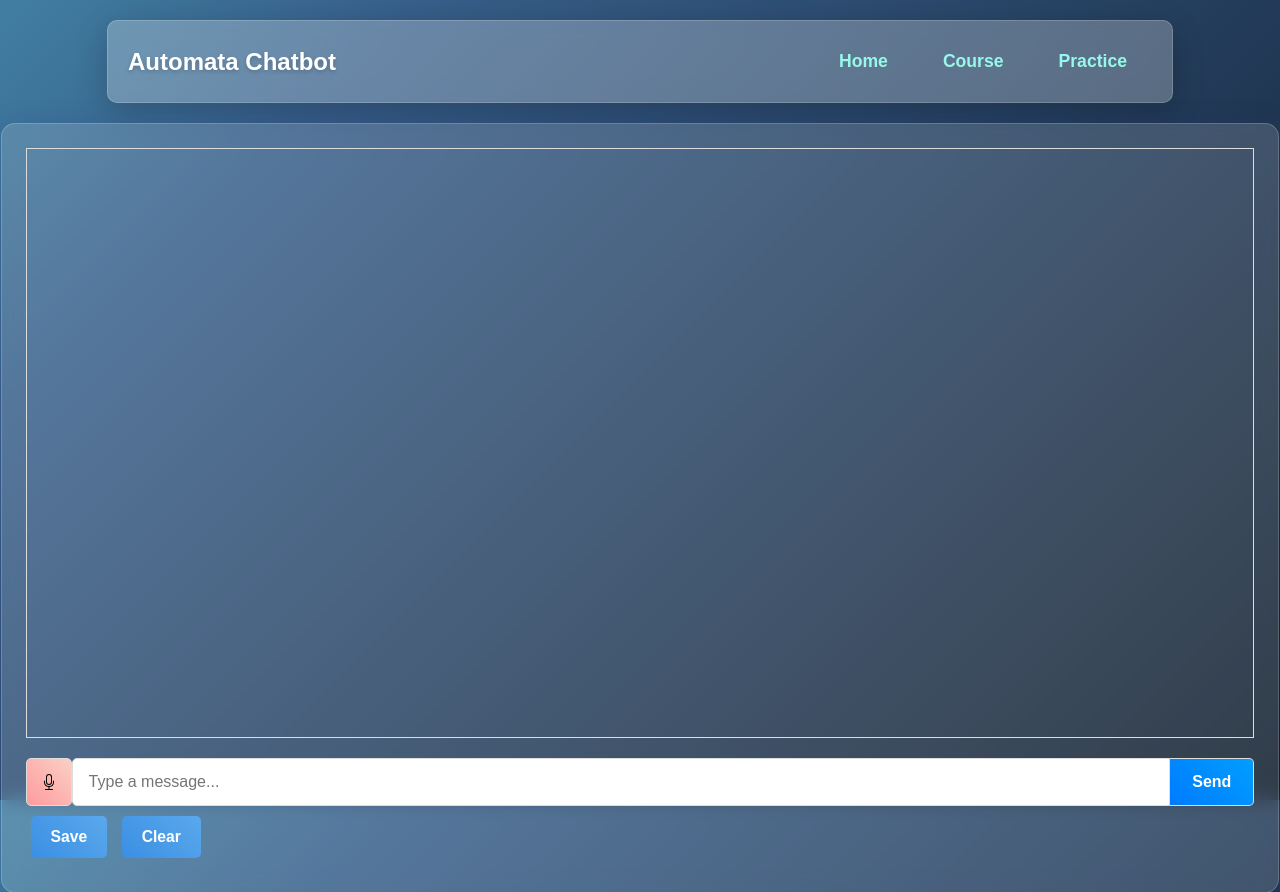
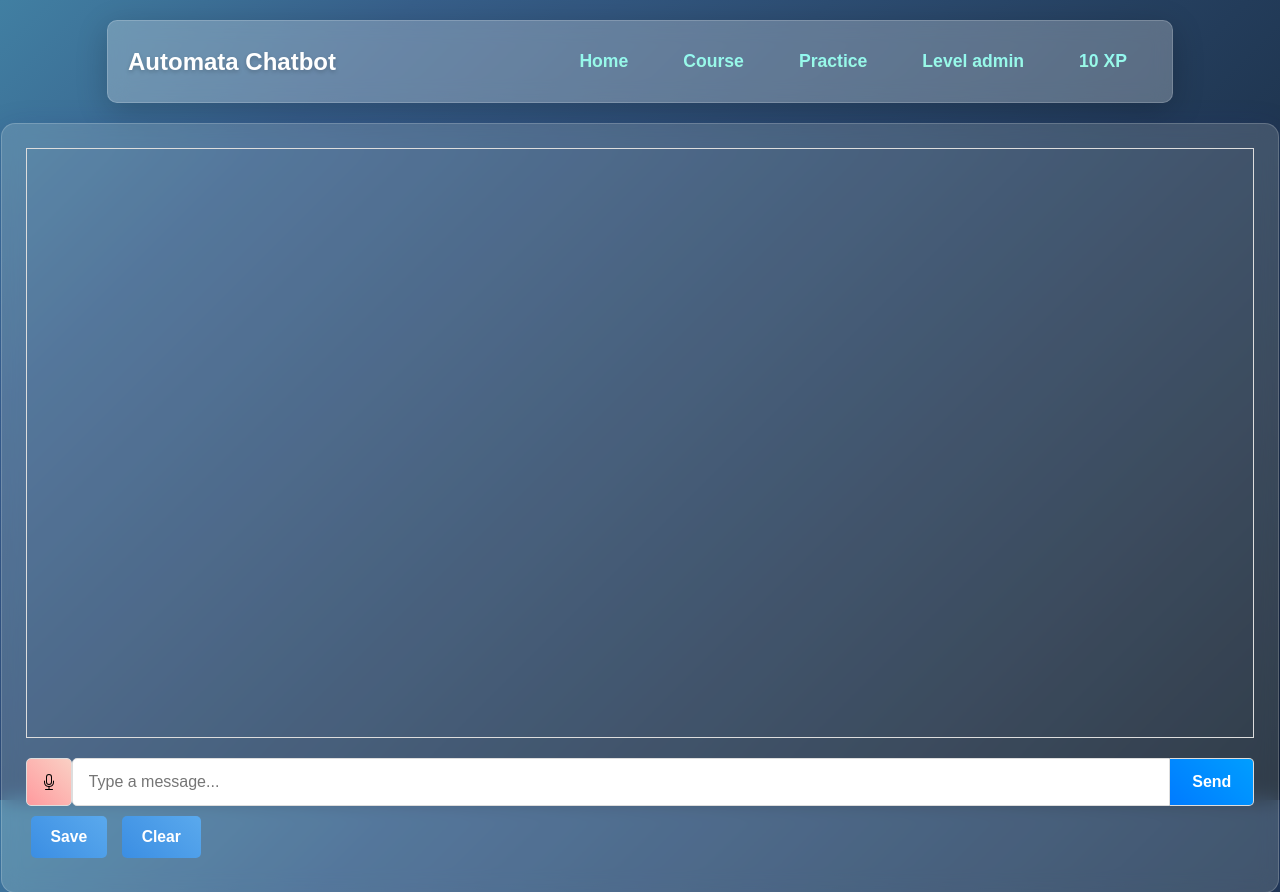
Before and after one commit to youssefmetwalli/ITS-FA, a Flask app: template templates/chat.html in a window 1280 px wide. Shown: the top 892 px of the page. Run offline with Flask 3, Linux system fonts and the light colour scheme; the visitor is signed in with stand-in values (Sample User, id 1); the template is opened without the code that fills it: most values are stand-ins (such as "Sample title", 1, 10 or a date in 2020); parts of the project's set-up code (start-up, migrations or seed data) failed here and were passed over; some libraries are stand-ins or nearby versions.

Commit message:
chat ui changes

```diff
--- a/templates/chat.html
+++ b/templates/chat.html
@@ -6,6 +6,7 @@
     <meta name="viewport" content="width=device-width, initial-scale=1.0">
     <title>Automata Chatbot</title>
     <link rel="stylesheet" href="/static/css/styles.css" />
+    <script src="{{ url_for('static', filename='js/gamification.js') }}"></script>
     <script src="https://code.jquery.com/jquery-3.6.0.min.js"></script>
     <script src="https://polyfill.io/v3/polyfill.min.js?features=es6"></script>
 
@@ -440,6 +441,8 @@
         <a class="button" href="{{ url_for('index') }}">Home</a>
         <a class="button" href="{{ url_for('course_page') }}">Course</a>
         <a class="button" href="/drawer">Practice</a>
+        <span class="button" style="pointer-events:none;">Level {{ dashboard.header_summary.level }}</span>
+        <span class="button" style="pointer-events:none;">{{ dashboard.header_summary.xp_total }} XP</span>
     </div>
 
         <div class="chat-container">
@@ -775,6 +778,9 @@
                                 updateQuestionCardWithDiagnosis(response);
                             }
                         }
+                        if (response.gamification_feedback) {
+                            window.showGamificationFeedback(response.gamification_feedback);
+                        }
                         messages.push({ role: 'bot', content: response.response_text || response.message });
 
                     },
```
